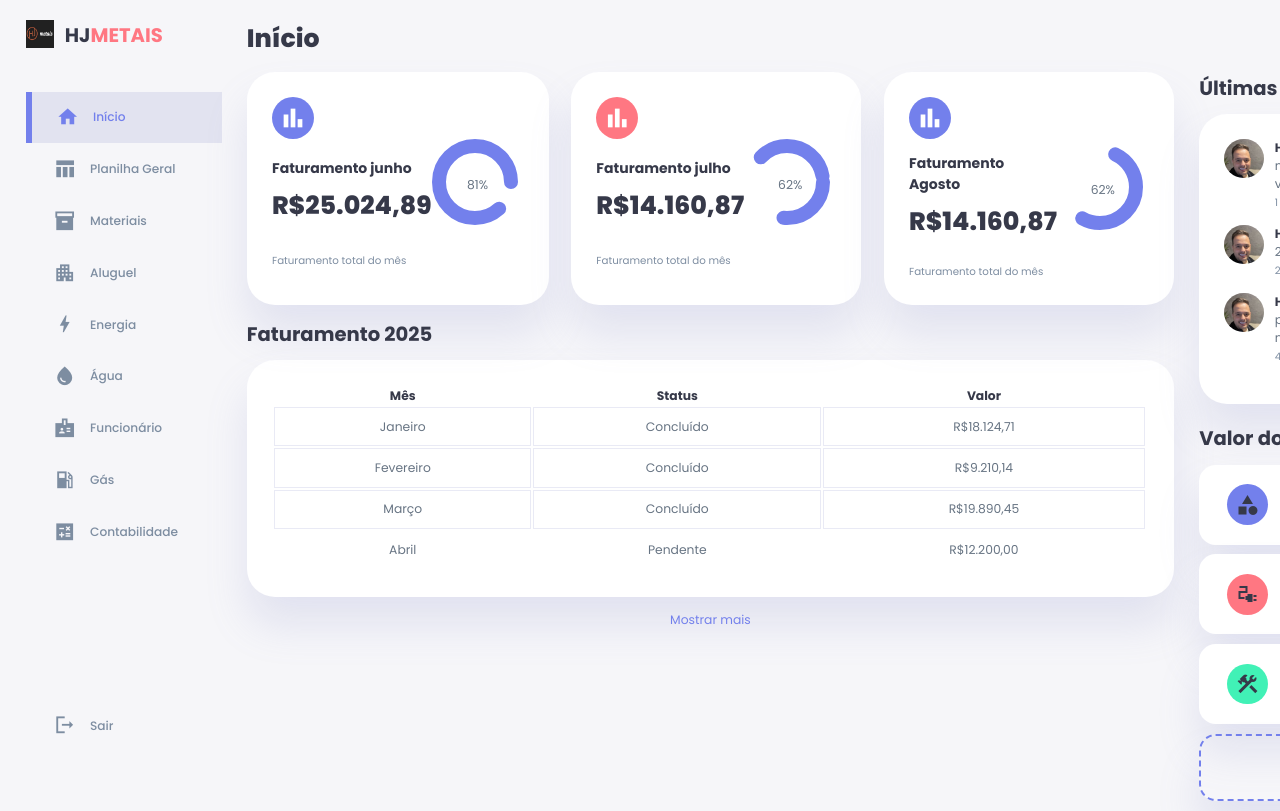
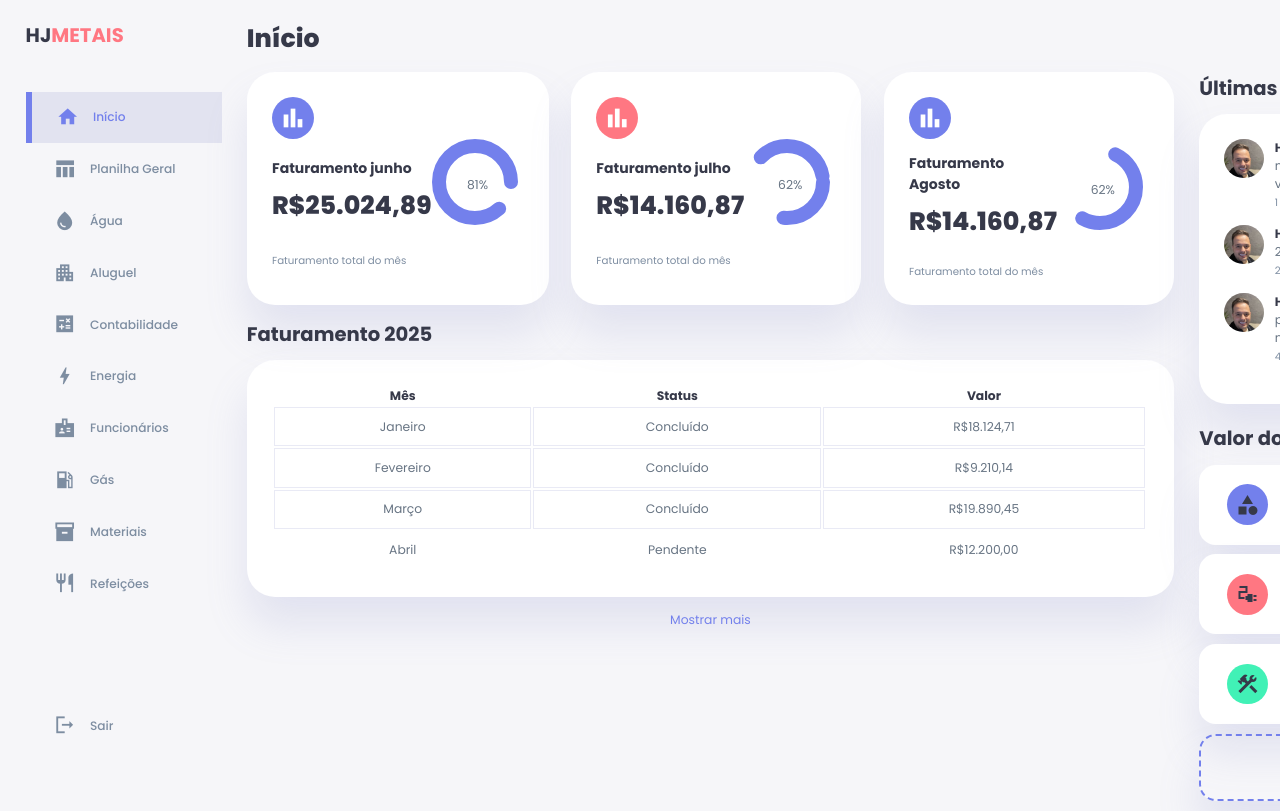
Before and after one commit to raulguiii/hj-metais-sucata, a plain HTML site: page index.html in a window 1280 px wide. Shown: the top 811 px of the page. Drawn offline with Linux system fonts and the light colour scheme.

Commit message:
alteração da ordem na aba lateral

```diff
--- a/index.html
+++ b/index.html
@@ -16,7 +16,6 @@
         <aside>
             <div class="top">
                 <div class="logo">
-                    <img  src="./images/logo.jpg" alt="">
                     <h2>HJ<span class="danger">METAIS</span></h2>
                 </div>
 
@@ -37,8 +36,8 @@
                 </a>
 
                 <a href="#">
-                    <span class="material-icons-sharp">inventory_2</span>
-                    <h3>Materiais</h3>
+                    <span class="material-icons-sharp">water_drop</span>
+                    <h3>Água</h3>
                 </a>
 
                 <a href="#">
@@ -47,18 +46,18 @@
                 </a>
 
                 <a href="#">
+                    <span class="material-icons-sharp">calculate</span>
+                    <h3>Contabilidade</h3>
+                </a>
+
+                <a href="#">
                     <span class="material-icons-sharp">bolt</span>
                     <h3>Energia</h3>
                 </a>
 
                 <a href="#">
-                    <span class="material-icons-sharp">water_drop</span>
-                    <h3>Água</h3>
-                </a>
-
-                <a href="#">
                     <span class="material-icons-sharp">badge</span>
-                    <h3>Funcionário</h3>
+                    <h3>Funcionários</h3>
                 </a>
 
                 <a href="#">
@@ -67,8 +66,13 @@
                 </a>
 
                 <a href="#">
-                    <span class="material-icons-sharp">calculate</span>
-                    <h3>Contabilidade</h3>
+                    <span class="material-icons-sharp">inventory_2</span>
+                    <h3>Materiais</h3>
+                </a>
+
+                <a href="#">
+                    <span class="material-icons-sharp">restaurant</span>
+                    <h3>Refeições</h3>
                 </a>
 
                 <a href="#">
```
